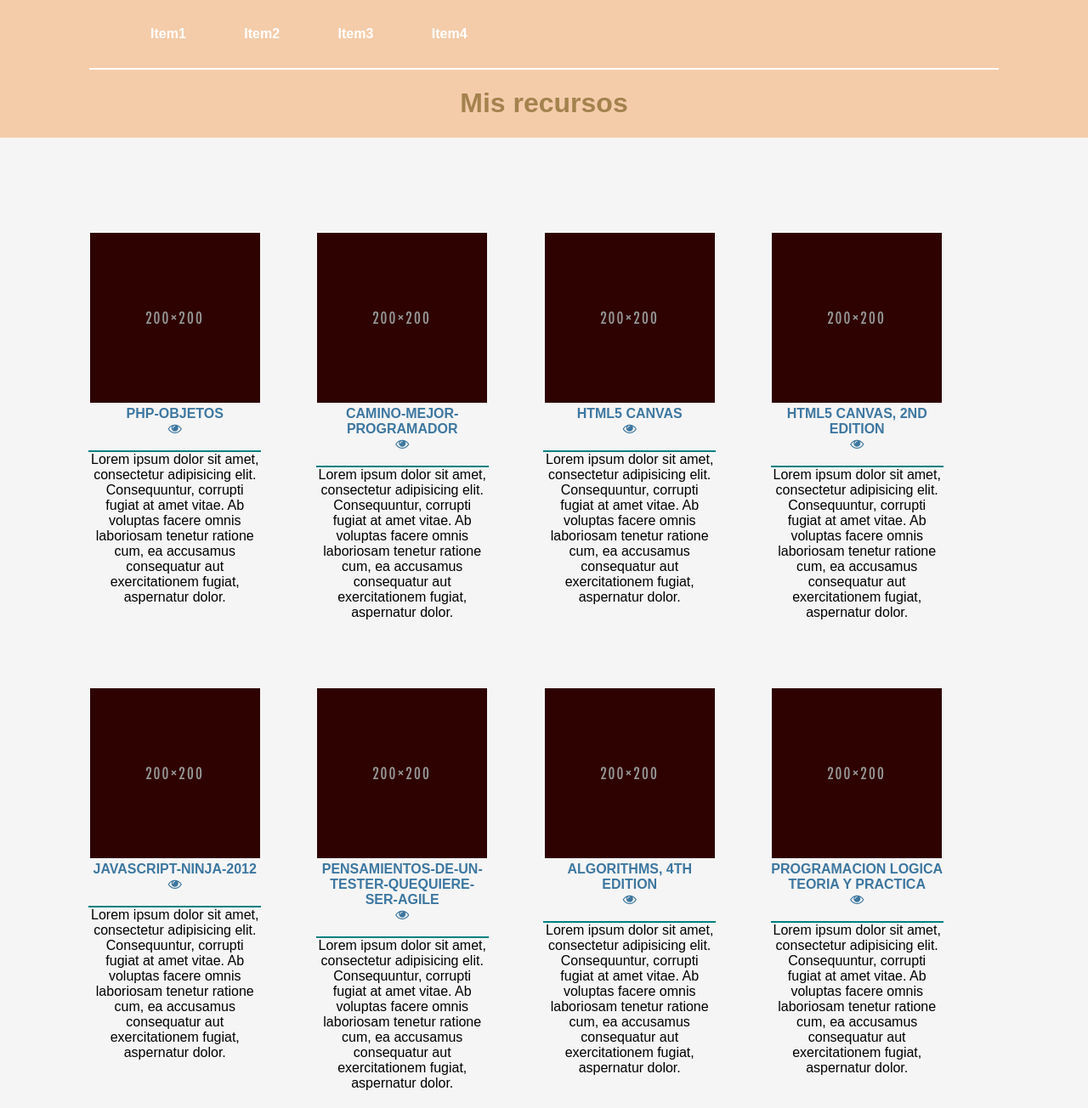
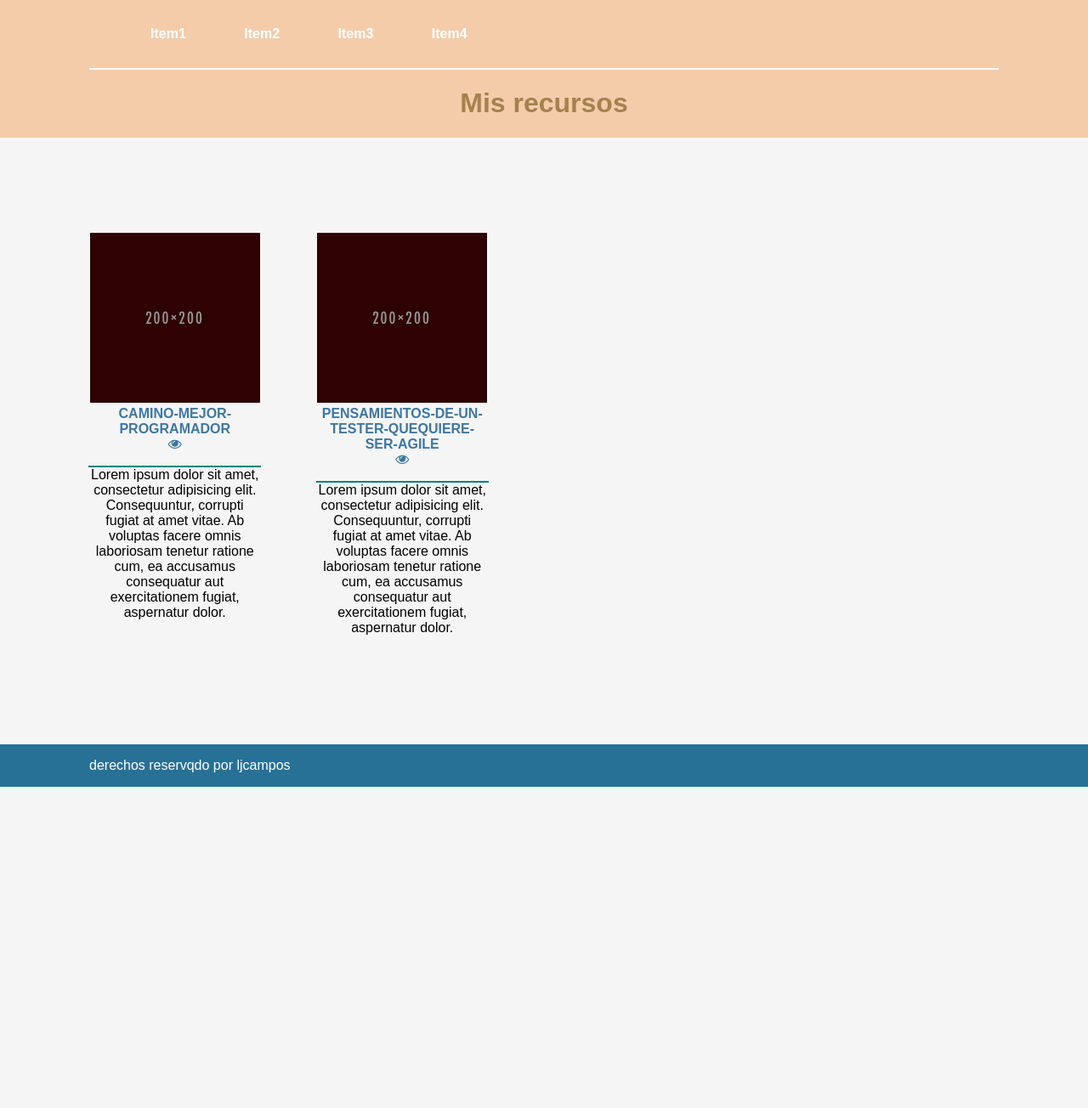
Before and after one commit to ljcampos/My-library, a website: page index.html in a window 1280 px wide. Shown: the top 1304 px of the page at 85% size. After the commit the page ends 926 px from the top, so only its background shows below. Drawn offline with Linux system fonts and the light colour scheme.

Commit message:
Comment resources

```diff
--- a/index.html
+++ b/index.html
@@ -34,7 +34,7 @@
 	<section>
 		<div class="ed-container">
 			<div class="ed-item" id='resources-conatiner'>
-				<div>
+				<!-- <div>
 					<a href="resources/php-objetos.pdf">
 						<img src="img/200x200.png" alt="image-book">
 					</a>
@@ -43,7 +43,7 @@
 					</a>
 					<a href="resources/php-objetos.pdf"><i class="fa fa-eye" aria-hidden="true"></i></a>
 					<p class='resoucer-description'>Lorem ipsum dolor sit amet, consectetur adipisicing elit. Consequuntur, corrupti fugiat at amet vitae. Ab voluptas facere omnis laboriosam tenetur ratione cum, ea accusamus consequatur aut exercitationem fugiat, aspernatur dolor.</p>
-				</div>
+				</div> -->
 
 				<div>
 					<a href="resources/camino-mejor-programador.pdf">
@@ -56,7 +56,7 @@
 					<p class='resoucer-description'>Lorem ipsum dolor sit amet, consectetur adipisicing elit. Consequuntur, corrupti fugiat at amet vitae. Ab voluptas facere omnis laboriosam tenetur ratione cum, ea accusamus consequatur aut exercitationem fugiat, aspernatur dolor.</p>
 				</div>
 
-				<div>
+				<!-- <div>
 					<a href="resources/HTML5 Canvas.pdf">
 						<img src="img/200x200.png" alt="image-book">
 					</a>
@@ -65,9 +65,9 @@
 					</a>
 					<a href="resources/HTML5 Canvas.pdf"><i class="fa fa-eye" aria-hidden="true"></i></a>
 					<p class='resoucer-description'>Lorem ipsum dolor sit amet, consectetur adipisicing elit. Consequuntur, corrupti fugiat at amet vitae. Ab voluptas facere omnis laboriosam tenetur ratione cum, ea accusamus consequatur aut exercitationem fugiat, aspernatur dolor.</p>
-				</div>
+				</div> -->
 
-				<div>
+				<!-- <div>
 					<a href="resources/HTML5 Canvas, 2nd Edition.pdf">
 						<img src="img/200x200.png" alt="image-book">
 					</a>
@@ -76,9 +76,9 @@
 					</a>
 					<a href="resources/HTML5 Canvas, 2nd Edition.pdf"><i class="fa fa-eye" aria-hidden="true"></i></a>
 					<p class='resoucer-description'>Lorem ipsum dolor sit amet, consectetur adipisicing elit. Consequuntur, corrupti fugiat at amet vitae. Ab voluptas facere omnis laboriosam tenetur ratione cum, ea accusamus consequatur aut exercitationem fugiat, aspernatur dolor.</p>
-				</div>
+				</div> -->
 
-				<div>
+				<!-- <div>
 					<a href="resources/javascript-ninja-2012.pdf">
 						<img src="img/200x200.png" alt="image-book">
 					</a>
@@ -87,7 +87,7 @@
 					</a>
 					<a href="resources/javascript-ninja-2012.pdf"><i class="fa fa-eye" aria-hidden="true"></i></a>
 					<p class='resoucer-description'>Lorem ipsum dolor sit amet, consectetur adipisicing elit. Consequuntur, corrupti fugiat at amet vitae. Ab voluptas facere omnis laboriosam tenetur ratione cum, ea accusamus consequatur aut exercitationem fugiat, aspernatur dolor.</p>
-				</div>
+				</div> -->
 
 				<div>
 					<a href="resources/pensamientosdeuntesterquequieresergile.pdf">
@@ -100,7 +100,7 @@
 					<p class='resoucer-description'>Lorem ipsum dolor sit amet, consectetur adipisicing elit. Consequuntur, corrupti fugiat at amet vitae. Ab voluptas facere omnis laboriosam tenetur ratione cum, ea accusamus consequatur aut exercitationem fugiat, aspernatur dolor.</p>
 				</div>
 
-				<div>
+				<!-- <div>
 					<a href="resources/Algorithms, 4th Edition.pdf">
 						<img src="img/200x200.png" alt="image-book">
 					</a>
@@ -109,9 +109,9 @@
 					</a>
 					<a href="resources/Algorithms, 4th Edition.pdf"><i class="fa fa-eye" aria-hidden="true"></i></a>
 					<p class='resoucer-description'>Lorem ipsum dolor sit amet, consectetur adipisicing elit. Consequuntur, corrupti fugiat at amet vitae. Ab voluptas facere omnis laboriosam tenetur ratione cum, ea accusamus consequatur aut exercitationem fugiat, aspernatur dolor.</p>
-				</div>
+				</div> -->
 
-				<div>
+				<!-- <div>
 					<a href="resources/Programacion Logica Teoria Y Practica.pdf">
 						<img src="img/200x200.png" alt="image-book">
 					</a>
@@ -120,7 +120,7 @@
 					</a>
 					<a href="resources/Programacion Logica Teoria Y Practica.pdf"><i class="fa fa-eye" aria-hidden="true"></i></a>
 					<p class='resoucer-description'>Lorem ipsum dolor sit amet, consectetur adipisicing elit. Consequuntur, corrupti fugiat at amet vitae. Ab voluptas facere omnis laboriosam tenetur ratione cum, ea accusamus consequatur aut exercitationem fugiat, aspernatur dolor.</p>
-				</div>
+				</div> -->
 			</div>
 		</div>
 	</section>
```
